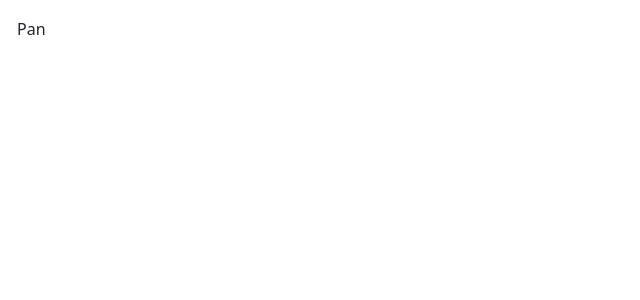
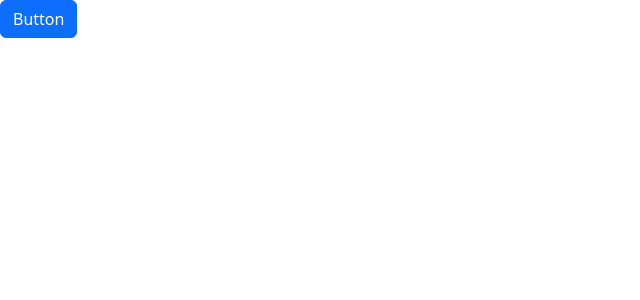
Before and after one commit to LuisRicado77/React-Study, a React (Vite) app: page / in a window 1280 px wide. Shown: the top 300 px of the page, without its empty margins (0-640 px from the left). Built offline with nearby package versions, Linux system fonts and the light colour scheme.

Commit message:
Creating a button dynamically

```diff
--- a/src/App.tsx
+++ b/src/App.tsx
@@ -1,13 +1,12 @@
 
 import React from 'react';
 import Alert from './components/Alert';
+import  { Button } from './components/Button';
 
 function App() {
   return (
     <div>
-      <Alert>
-        Pan
-      </Alert>
+      <Button></Button>
     </div>
   );
 }
--- a/src/components/Alert.tsx
+++ b/src/components/Alert.tsx
@@ -5,7 +5,7 @@
 }
 const Alert = ({children}:Props) => {
   return (
-    <div className="alert alert-prymary">{children}</div>
+   <div className="alert alert-prymary">{children}</div>
   )
 }
 
--- /dev/null
+++ b/src/components/Button.tsx
@@ -0,0 +1,7 @@
+import React from 'react'
+
+export const Button = () => {
+  return (
+    <button className='btn btn-primary'>Button</button>
+  )
+}
```
